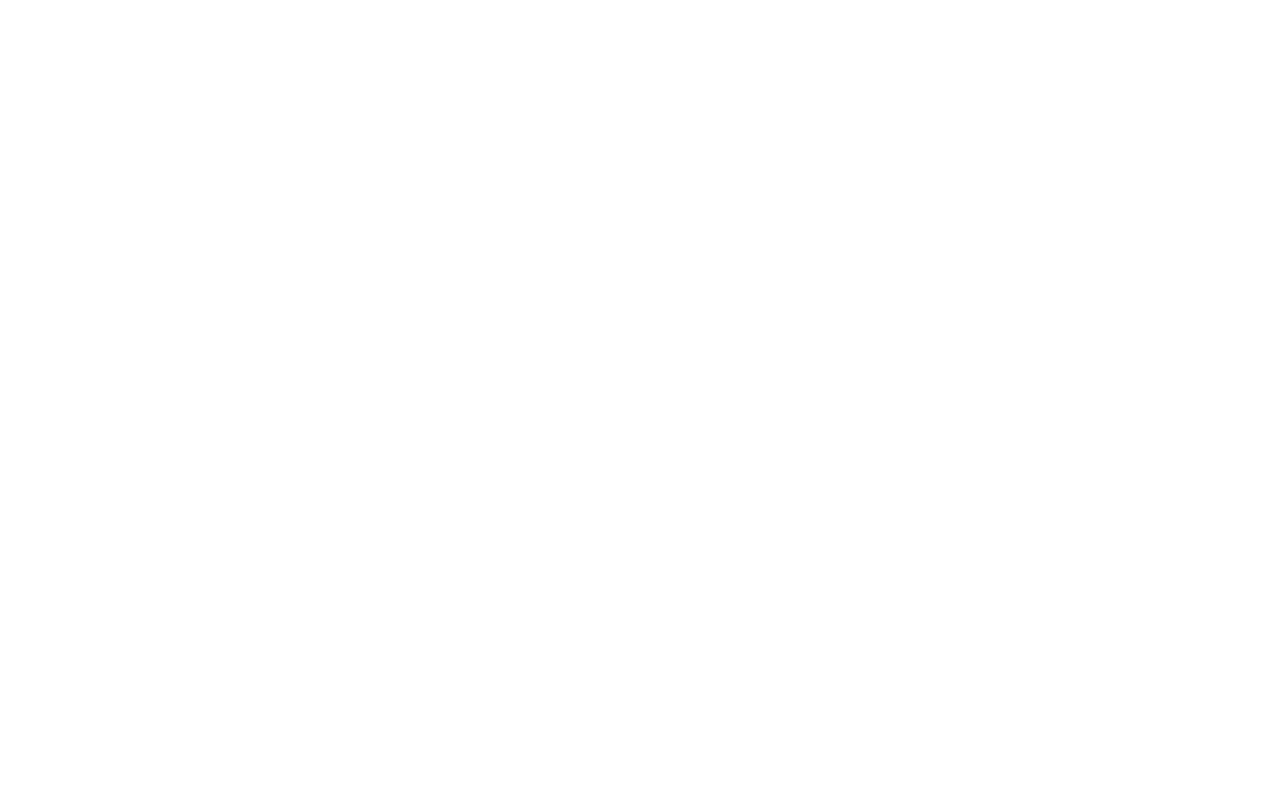
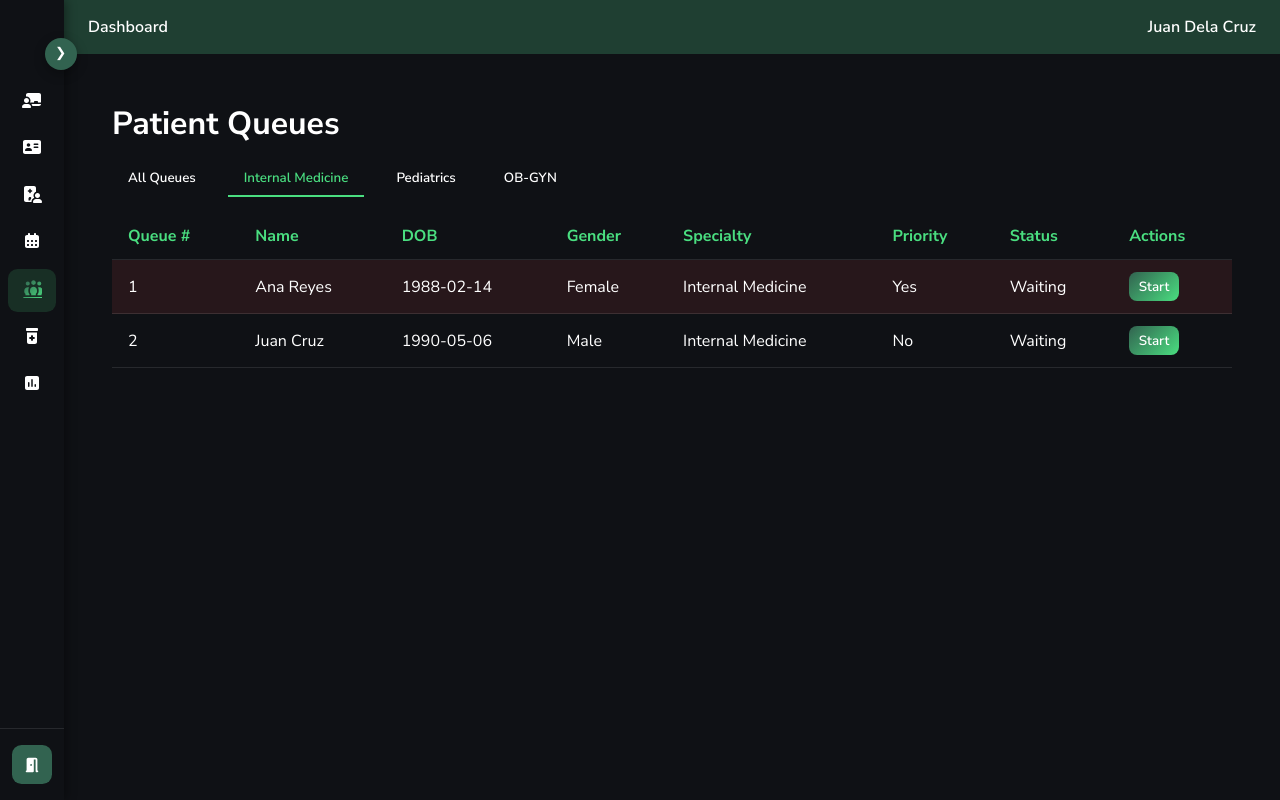
Before and after one commit to AspiringSaint/rhcms-1, a React (Vite) app: page /admin/queues in a window 1280 px wide. Built offline with nearby package versions, Linux system fonts and the light colour scheme.

Commit message:
added the initial ui for queues

```diff
--- a/src/App.jsx
+++ b/src/App.jsx
@@ -21,6 +21,7 @@
 import SchedulePage from './components/schedules/SchedulePage';
 import ScheduleList from './components/schedules/ScheduleList';
 import ScheduleForm from './components/schedules/ScheduleForm';
+import QueuePage from './components/queues/QueuePage';
 
 const App = () => {
   return (
@@ -51,6 +52,8 @@
             <Route index element={<ScheduleList />} />
             <Route path='add' element={<ScheduleForm />} />
           </Route>
+
+          <Route path='queues' element={<QueuePage />} />
         </Route>
 
       </Routes>
--- /dev/null
+++ b/src/components/queues/QueuePage.jsx
@@ -0,0 +1,111 @@
+import { useState } from "react";
+import '../../styles/components/queues/QueuePage.css';
+
+const dummyQueues = {
+    "Internal Medicine": [
+        { id: 1, name: "Juan Cruz", dob: "1990-05-06", gender: "Male", priority: false, status: "Waiting" },
+        { id: 2, name: "Ana Reyes", dob: "1988-02-14", gender: "Female", priority: true, status: "Waiting" },
+    ],
+    Pediatrics: [
+        { id: 3, name: "Pedro Dela Cruz", dob: "2015-08-22", gender: "Male", priority: false, status: "Waiting" },
+    ],
+    "OB-GYN": [
+        { id: 4, name: "Maria Santos", dob: "1985-08-02", gender: "Female", priority: false, status: "Waiting" },
+    ]
+};
+
+const QueuePage = () => {
+    const [activeTab, setActiveTab] = useState("Internal Medicine");
+    const [queues, setQueues] = useState(dummyQueues);
+
+    const startConsultation = (specialty, id) => {
+        setQueues({
+            ...queues,
+            [specialty]: queues[specialty].map(p => p.id === id ? { ...p, status: "In Consultation" } : p)
+        });
+    };
+
+    const completeConsultation = (specialty, id) => {
+        setQueues({
+            ...queues,
+            [specialty]: queues[specialty].map(p => p.id === id ? { ...p, status: "Done" } : p)
+        });
+    };
+
+    // Prepare current queue
+    let currentQueue = [];
+    if (activeTab === "All Queues") {
+        Object.keys(queues).forEach(s => {
+            queues[s].forEach(p => currentQueue.push({ ...p, specialty: s }));
+        });
+    } else {
+        currentQueue = queues[activeTab].map(p => ({ ...p, specialty: activeTab }));
+    }
+
+    // Sort by priority first
+    currentQueue.sort((a, b) => b.priority - a.priority);
+
+    const tabNames = ["All Queues", ...Object.keys(queues)];
+
+    return (
+        <div className="queue-page">
+            <h1>Patient Queues</h1>
+
+            {/* Tabs */}
+            <div className="queue-tabs">
+                {tabNames.map(tab => (
+                    <button
+                        key={tab}
+                        className={activeTab === tab ? "active" : ""}
+                        onClick={() => setActiveTab(tab)}
+                    >
+                        {tab}
+                    </button>
+                ))}
+            </div>
+
+            {/* Queue Table */}
+            <table className="queue-table">
+                <thead>
+                    <tr>
+                        <th>Queue #</th>
+                        <th>Name</th>
+                        <th>DOB</th>
+                        <th>Gender</th>
+                        <th>Specialty</th>
+                        <th>Priority</th>
+                        <th>Status</th>
+                        <th>Actions</th>
+                    </tr>
+                </thead>
+                <tbody>
+                    {currentQueue.length > 0 ? currentQueue.map((p, index) => (
+                        <tr key={p.id} className={p.priority ? "priority" : ""}>
+                            <td>{index + 1}</td>
+                            <td>{p.name}</td>
+                            <td>{p.dob}</td>
+                            <td>{p.gender}</td>
+                            <td>{p.specialty}</td>
+                            <td>{p.priority ? "Yes" : "No"}</td>
+                            <td>{p.status}</td>
+                            <td>
+                                {p.status === "Waiting" && (
+                                    <button className="action-btn start" onClick={() => startConsultation(p.specialty, p.id)}>Start</button>
+                                )}
+                                {p.status === "In Consultation" && (
+                                    <button className="action-btn done" onClick={() => completeConsultation(p.specialty, p.id)}>Done</button>
+                                )}
+                            </td>
+                        </tr>
+                    )) : (
+                        <tr>
+                            <td colSpan="8" style={{ textAlign: "center" }}>No patients in this queue</td>
+                        </tr>
+                    )}
+                </tbody>
+            </table>
+        </div>
+    );
+};
+
+export default QueuePage;
--- /dev/null
+++ b/src/styles/components/queues/QueuePage.css
@@ -0,0 +1,83 @@
+.queue-page {
+    padding: 1.5rem;
+    color: white;
+    font-family: 'Inter', sans-serif;
+    background-color: #0f1115;
+    min-height: 100%;
+    box-sizing: border-box;
+}
+
+.queue-page h1 {
+    margin-bottom: 1rem;
+}
+
+.queue-tabs {
+    display: flex;
+    gap: 1rem;
+    margin-bottom: 1rem;
+}
+
+.queue-tabs button {
+    padding: 0.5rem 1rem;
+    background: transparent;
+    border: none;
+    border-bottom: 2px solid transparent;
+    color: white;
+    cursor: pointer;
+    font-weight: 600;
+    transition: all 0.3s ease;
+}
+
+.queue-tabs button:hover {
+    border-bottom: 2px solid #4ade80;
+}
+
+.queue-tabs button.active {
+    border-bottom: 2px solid #4ade80;
+    color: #4ade80;
+}
+
+.queue-table {
+    width: 100%;
+    border-collapse: collapse;
+    margin-top: 1rem;
+}
+
+.queue-table th,
+.queue-table td {
+    padding: 0.75rem 1rem;
+    text-align: left;
+    border-bottom: 1px solid rgba(255,255,255,0.1);
+}
+
+.queue-table th {
+    font-weight: 700;
+    color: #4ade80;
+}
+
+.queue-table tr.priority {
+    background: rgba(255, 77, 77, 0.1);
+}
+
+.action-btn {
+    padding: 0.35rem 0.6rem;
+    border: none;
+    border-radius: 0.5rem;
+    font-weight: 600;
+    cursor: pointer;
+    transition: transform 0.2s ease;
+}
+
+.action-btn.start {
+    background: linear-gradient(135deg, #326350, #4ade80);
+    color: white;
+}
+
+.action-btn.done {
+    background: linear-gradient(135deg, #4ade80, #326350);
+    color: white;
+}
+
+.action-btn:hover {
+    transform: scale(1.05);
+}
```
